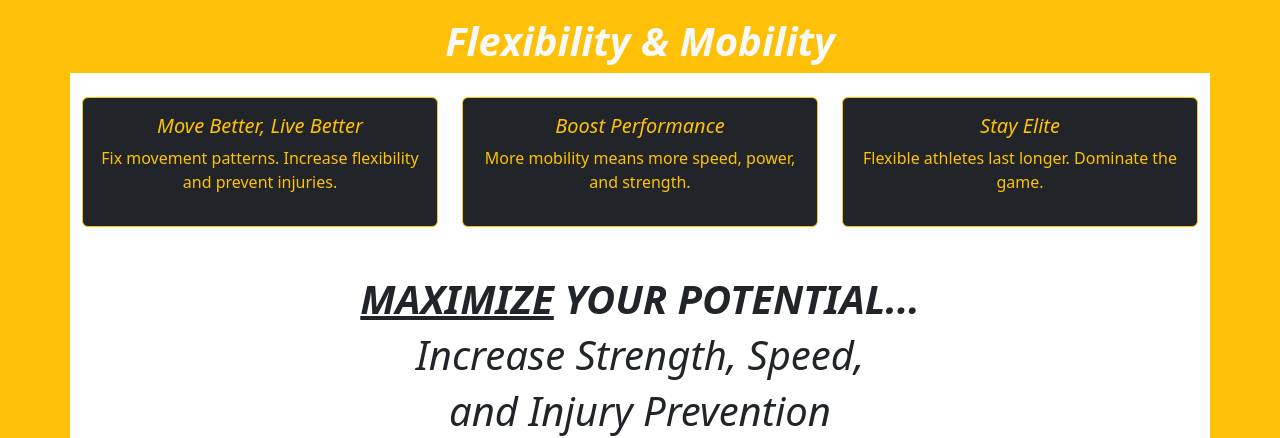
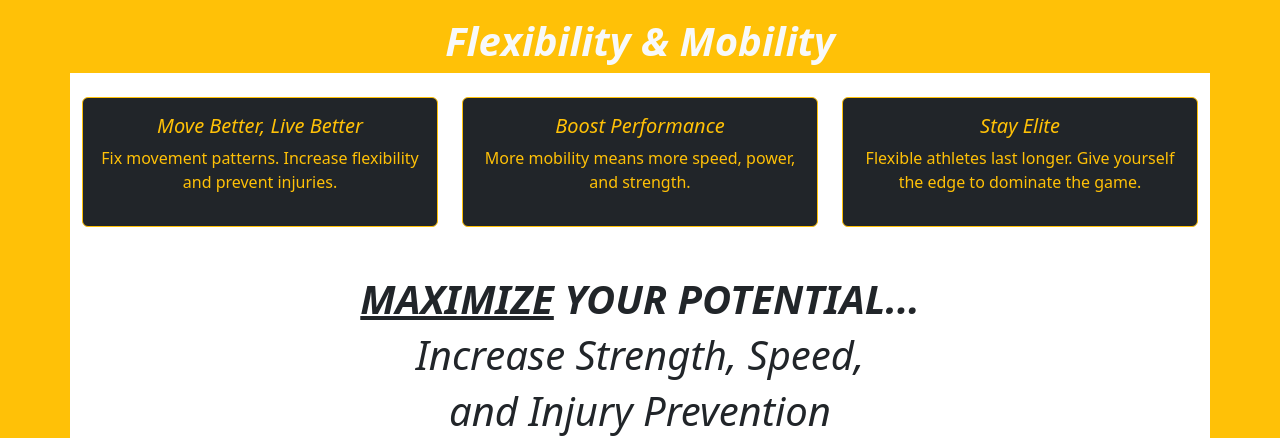
Before and after one commit to crbrown22/ksport, a plain HTML site: page flexmob.html in a window 1280 px wide. Shown: the part 63-501 px from the top of the page. Drawn offline with nearby package versions, Linux system fonts and the light colour scheme.

Commit message:
Update flexmob.html

```diff
--- a/flexmob.html
+++ b/flexmob.html
@@ -88,7 +88,7 @@
                 <div class="card bg-dark border-warning text-warning">
                     <div class="card-body">
                         <h5><i>Stay Elite</i></h5>
-                        <p>Flexible athletes last longer. Dominate the game.</p>
+                        <p>Flexible athletes last longer. Give yourself the edge to dominate the game.</p>
                     </div>
                 </div>
             </div>
```
